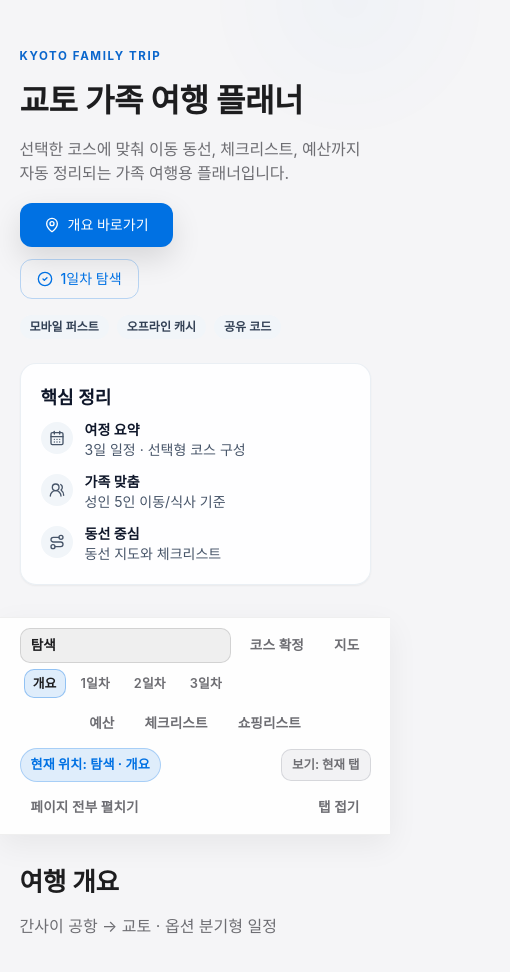
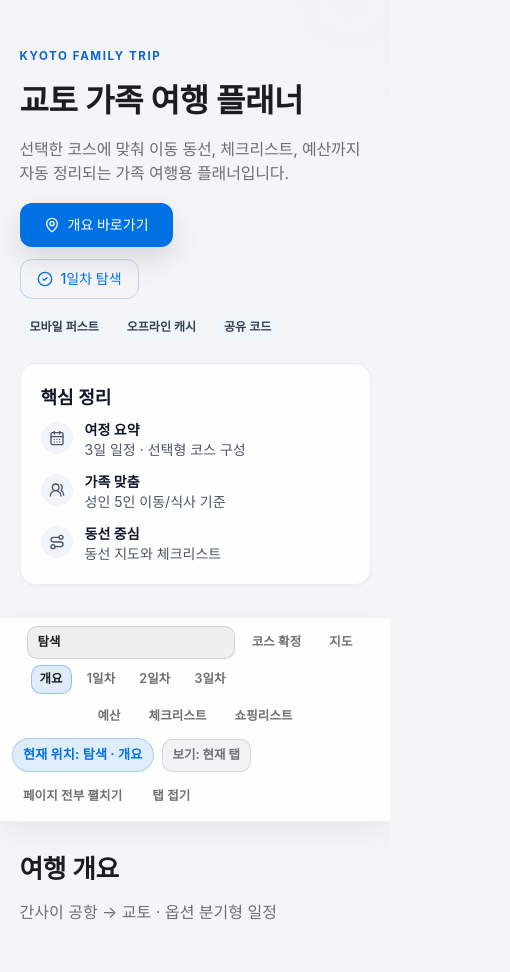
Before and after one commit to LUCKYBRIDGE/travel, a React (Vite) app: page / in a window 390 px wide. Shown: the top 972 px of the page, 510 px wide, since content can reach past the window. Built offline with nearby package versions, Linux system fonts and the light colour scheme.

Commit message:
Fix mobile horizontal overflow

```diff
--- a/public/sw.js
+++ b/public/sw.js
@@ -1,4 +1,4 @@
-const CACHE_NAME = "travel-cache-v66";
+const CACHE_NAME = "travel-cache-v67";
 const ASSETS = [
   "./",
   "./index.html",
--- a/src/index.css
+++ b/src/index.css
@@ -34,6 +34,14 @@ body {
   -webkit-font-smoothing: antialiased;
 }
 
+html {
+  overflow-x: hidden;
+}
+
+#root {
+  overflow-x: hidden;
+}
+
 body::before,
 body::after {
   content: "";
@@ -183,6 +191,8 @@ a {
   border-top: 1px solid rgba(0, 0, 0, 0.06);
   border-bottom: 1px solid rgba(0, 0, 0, 0.06);
   box-shadow: 0 10px 30px rgba(0, 0, 0, 0.06);
+  max-width: 100vw;
+  overflow-x: clip;
 }
 
 .tabs a,
@@ -325,6 +335,19 @@ body.compact-view .map-actions button {
     flex-basis: 100%;
     margin-left: 0;
     justify-content: space-between;
+  }
+
+  .block,
+  .route-card {
+    margin-left: 0;
+  }
+
+  .timeline {
+    padding-left: 8px;
+  }
+
+  .timeline::before {
+    left: 0;
   }
 }
 
@@ -1741,5 +1764,24 @@ body.compact-view .map-actions button {
   .section {
     padding: 28px 5vw;
   }
-}
-}
+
+  .tabs {
+    padding: 8px 12px;
+    gap: 6px;
+  }
+
+  .tabs a,
+  .tabs summary,
+  .tabs .tab-toggle {
+    font-size: 0.78rem;
+  }
+
+  .tab-controls {
+    justify-content: flex-start;
+  }
+
+  .tab-current {
+    white-space: normal;
+  }
+}
+}
```
